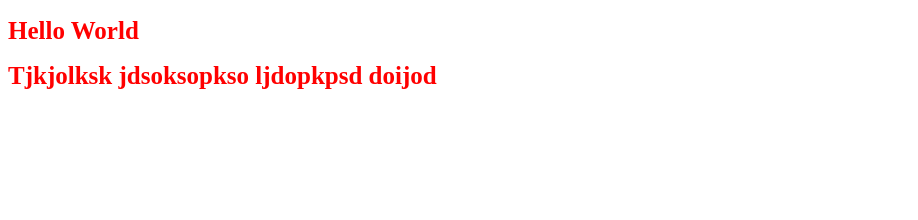
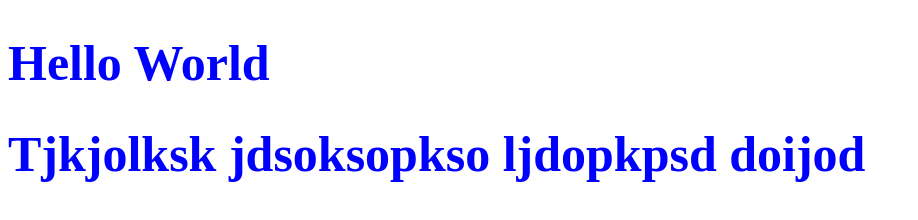
Before and after one commit to zeyashah/git-it-together, a plain HTML site: page index.html in a window 1280 px wide. Shown: the whole page, without its empty margins (0-918 px from the left). Drawn offline with Linux system fonts and the light colour scheme; files that its build step writes are made by us from their sources.

Commit message:
new branch

```diff
--- a/css/style.css
+++ b/css/style.css
@@ -1,4 +1,4 @@
 h1 {
-    color: red;
-    font-size: 25px;
+    color: blue;
+    font-size: 50px;
 }
```
